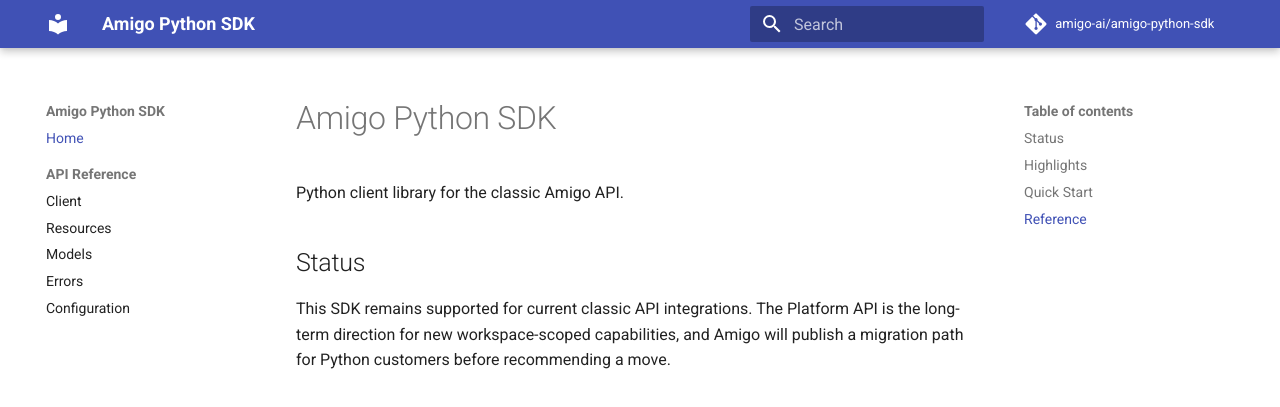
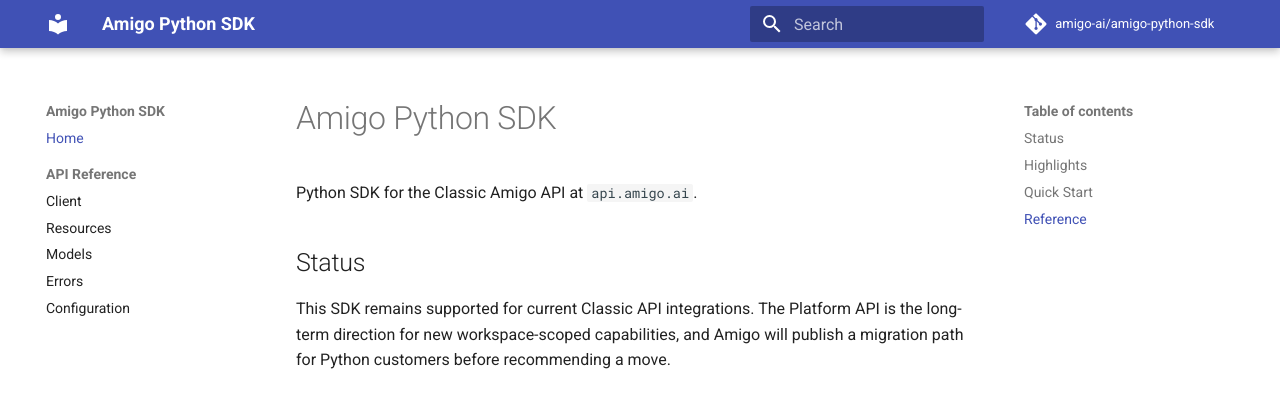
Before and after one commit to amigo-ai/amigo-python-sdk, an MkDocs documentation site: the page built from docs/index.md, in a window 1280 px wide and 1117 px high. Shown: the top 407 px of the window. Built offline with MkDocs 1.6.1 and Material for MkDocs 9.7.7, drawn with Linux system fonts in a browser that asks for light colours; comment, search, counter and statistics services are not loaded.

Commit message:
docs: sharpen the classic sdk front door (#52)

```diff
--- a/docs/index.md
+++ b/docs/index.md
@@ -1,10 +1,10 @@
 # Amigo Python SDK
 
-Python client library for the classic Amigo API.
+Python SDK for the Classic Amigo API at `api.amigo.ai`.
 
 ## Status
 
-This SDK remains supported for current classic API integrations. The Platform API is the long-term direction for new workspace-scoped capabilities, and Amigo will publish a migration path for Python customers before recommending a move.
+This SDK remains supported for current Classic API integrations. The Platform API is the long-term direction for new workspace-scoped capabilities, and Amigo will publish a migration path for Python customers before recommending a move.
 
 ## Highlights
 
--- a/pyproject.toml
+++ b/pyproject.toml
@@ -4,7 +4,7 @@
 
 [project]
 name="amigo_sdk"
-description = "Official Python SDK for the classic Amigo API"
+description = "Official Python SDK for the Classic Amigo API at api.amigo.ai"
 readme = "README.md"
 requires-python = ">= 3.11"
 authors=[{name="Amigo Inc."}]
```
Also changed, not shown: README.md (+12 -13 lines), assets/readme/classic-python-architecture.png (deleted), assets/readme/classic-python-architecture.svg (deleted), assets/readme/classic-session-flow.svg (added).
